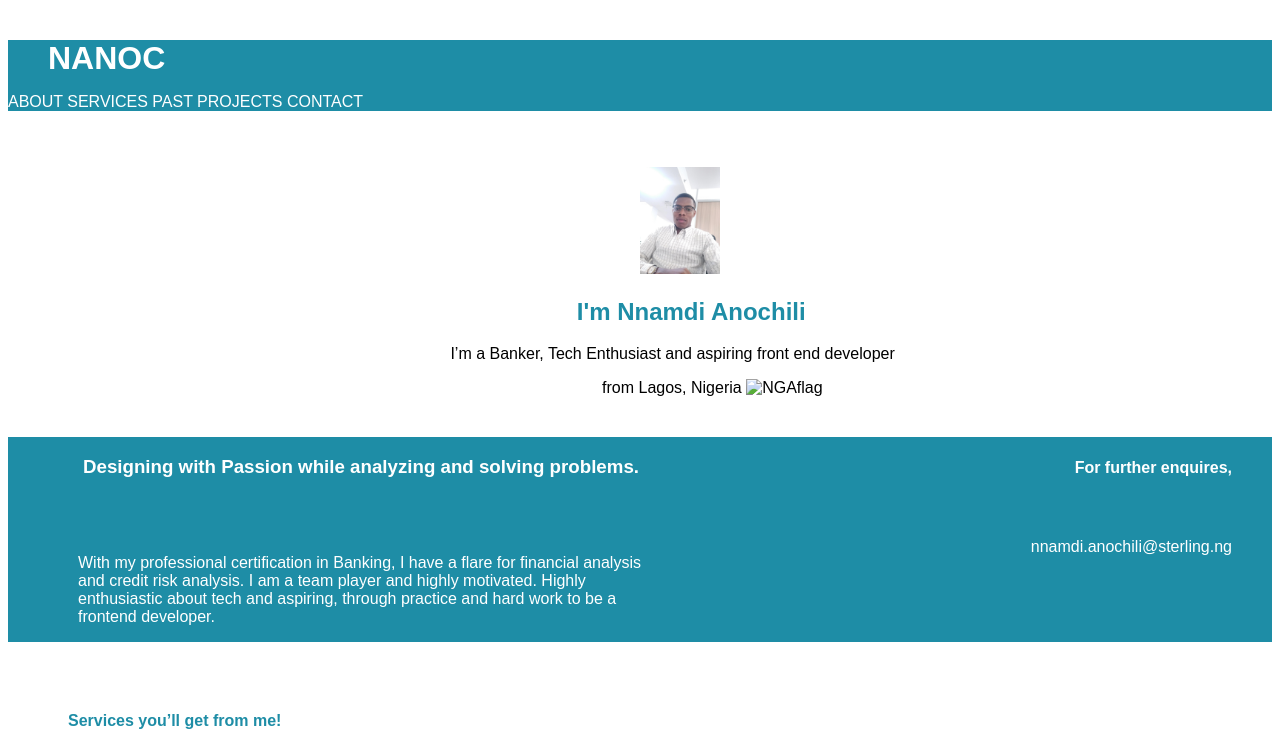
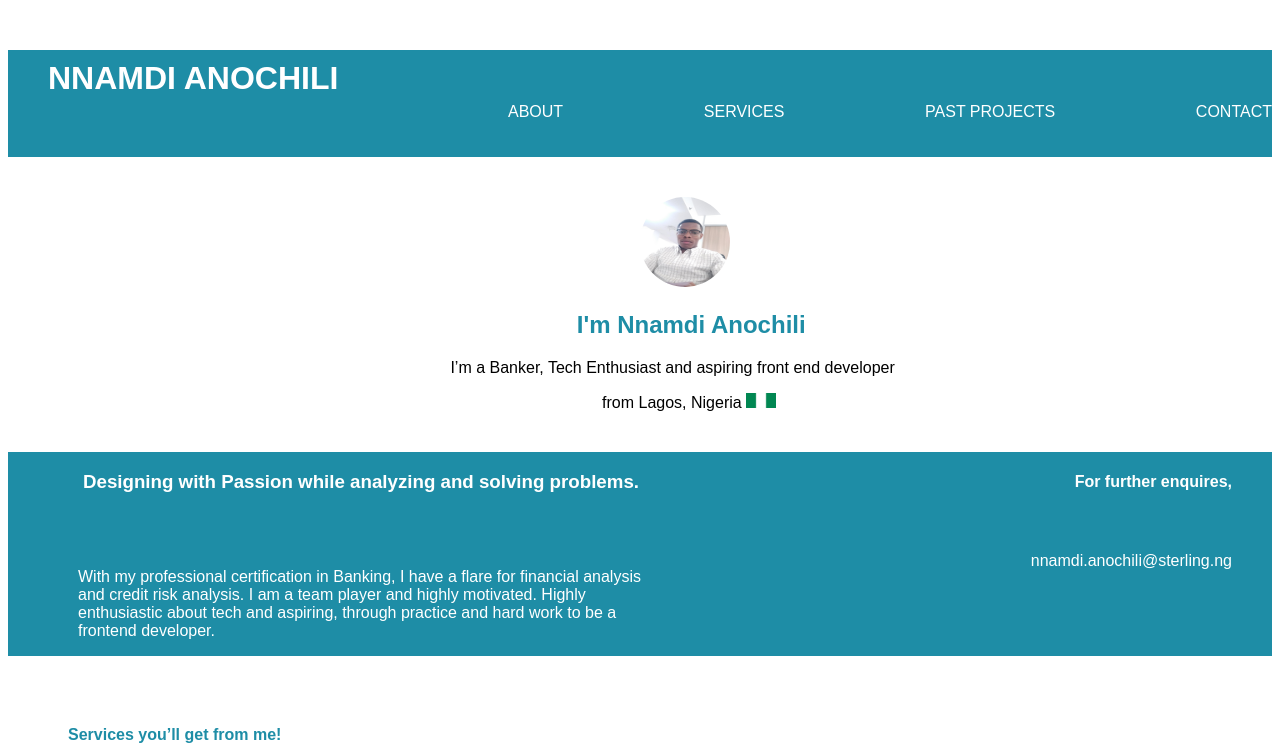
Before and after one commit to anochiliin/td-project4-css-basics, a plain HTML site: page index.html in a window 1280 px wide. Shown: the top 748 px of the page. Drawn offline with Linux system fonts and the light colour scheme.

Commit message:
first commit

```diff
--- a/index.html
+++ b/index.html
@@ -12,16 +12,16 @@
 <body>
     <div class="first-cluster">
 
-         <h1>NANOC</h1>
+         <h1>NNAMDI ANOCHILI</h1>
  <!-- <section></section> -->
-           <div>
-              <p>ABOUT  SERVICES   PAST PROJECTS   CONTACT</p>
+           <div class="about">
+              <p>ABOUT  </p>
 
-              <!-- <p></p>
+              <p>SERVICES</p>
 
               <p>PAST PROJECTS</p>
 
-              <p>CONTACT</p> -->
+              <p>CONTACT</p>
 
            </div>
 
--- a/style.css
+++ b/style.css
@@ -9,7 +9,9 @@
 }
 
 
-h1{ margin: 40px 0px 0px 40px;}
+h1{ margin: 50px 0px -20px 40px; padding-top: 10px;}
+
+.about{ justify-content: space-between; flex-wrap: wrap; padding-left: 500px; display: flex; padding-top: 10px; padding-bottom: 20px;}
 
 
 section{ display: flex;
@@ -18,13 +20,18 @@ section{ display: flex;
 
 /* .first{ margin-left: 800px; margin-top: 30px; margin-bottom: 30px; padding-bottom: 50px;} */
 
-.jpeg1{ width: 80px;
-    box-sizing: border-box;
+.jpeg1{ width: 90px;
+    box-sizing: border-box; height: 90px ;
     margin-top: 40px; margin-left: 50%;
+    border-radius: 100%;
 
 }
 
-.jpeg2{ width: 20px;}
+.jpeg2{ width: 30px;}
+
+
+
+
 
 h2{
     color: #1e8da6;
```
Also changed, not shown: NGAflag.png (added).
